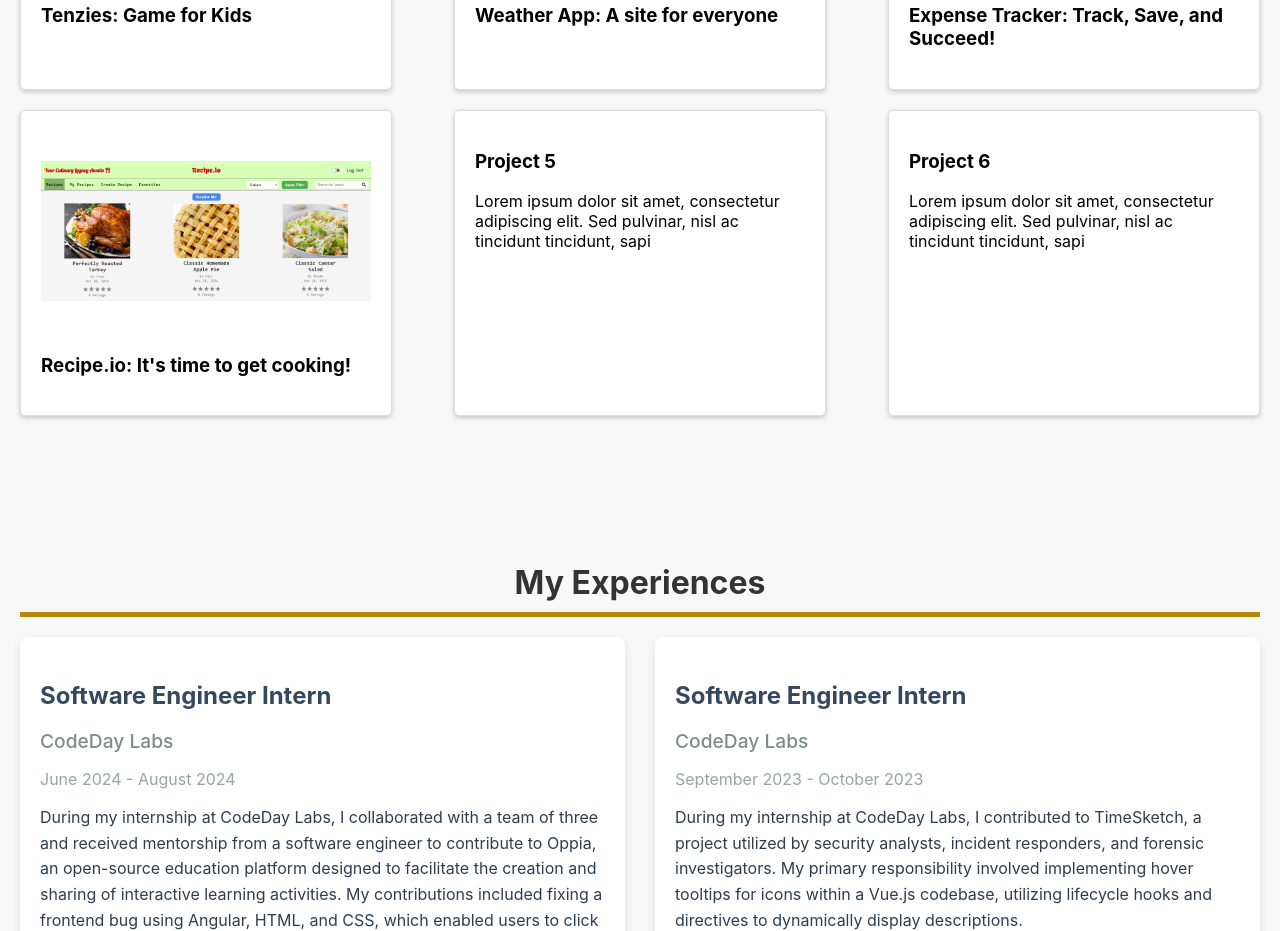
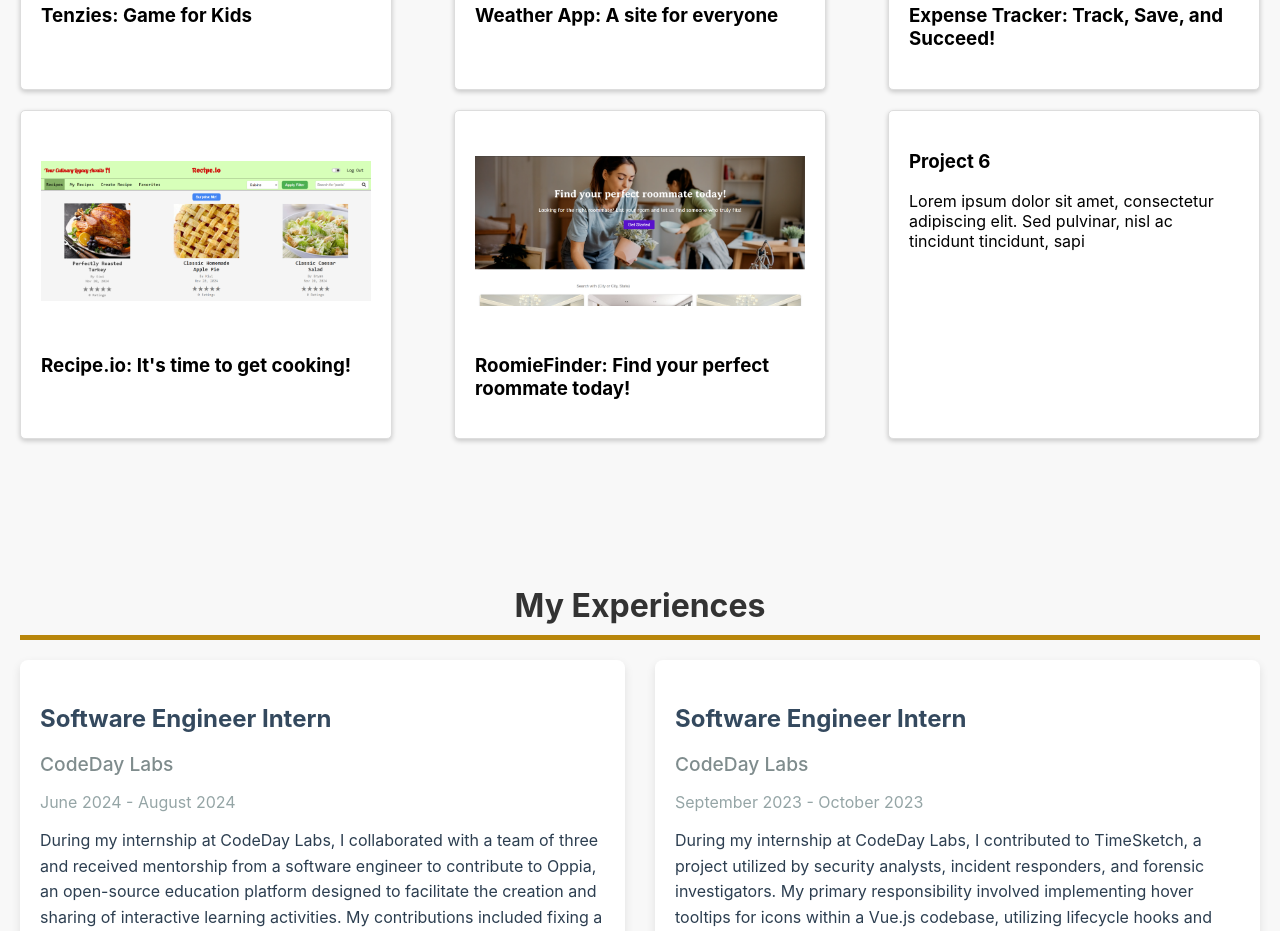
Before and after one commit to bryankhor07/bryan-khor-portfolio, a React (Create React App) app: page / in a window 1280 px wide. Shown: the part 1620-2551 px from the top of the page. Built offline with nearby package versions, Linux system fonts and the light colour scheme.

Commit message:
Added RoomieFinder Project link

```diff
--- a/src/components/Projects.js
+++ b/src/components/Projects.js
@@ -2,6 +2,7 @@ import TenziesPhoto from "../images/TenziesApp.png";
 import WeatherAppPhoto from "../images/WeatherAppPhoto.png";
 import ExpenseTrackerPhoto from "../images/ExpenseTrackerPhoto.png";
 import RecipeAppPhoto from "../images/Recipe.ioHomePage.png";
+import RoomieFinderPhoto from "../images/RoomieFinderLandingPage.png";
 
 export default function Projects() {
   return (
@@ -87,11 +88,26 @@ export default function Projects() {
           <h3>Recipe.io: It's time to get cooking!</h3>
         </div>
         <div className="projects--list">
-          <h3>Project 5</h3>
-          <p>
-            Lorem ipsum dolor sit amet, consectetur adipiscing elit. Sed
-            pulvinar, nisl ac tincidunt tincidunt, sapi
-          </p>
+          <a
+            href="http://3.212.144.77/"
+            target="_blank"
+            rel="noopener noreferrer"
+            className="project--container"
+          >
+            <img
+              src={RoomieFinderPhoto}
+              alt="Recipe.ior"
+              className="project--photo"
+            />
+            <div className="overlay--text">
+              A roommate-finding platform where users can find for their perfect
+              roommate. Features include user profiles, real-time chat
+              capabilities, role-based access, and dynamic listings. Built using
+              React, JavaScript, and Node.js for an intuitive and responsive
+              interface.
+            </div>
+          </a>
+          <h3>RoomieFinder: Find your perfect roommate today!</h3>
         </div>
         <div className="projects--list">
           <h3>Project 6</h3>
```
Also changed, not shown: src/images/RoomieFinderLandingPage.png (added).
